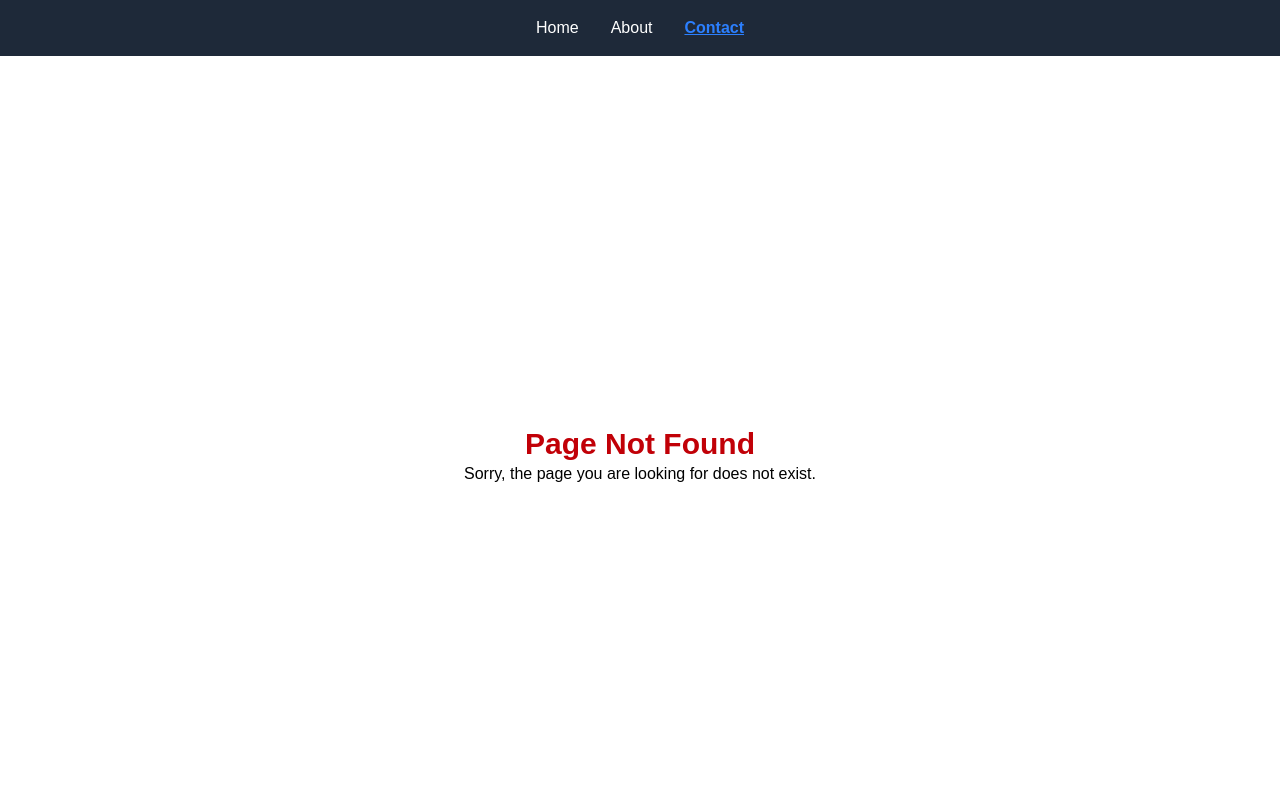
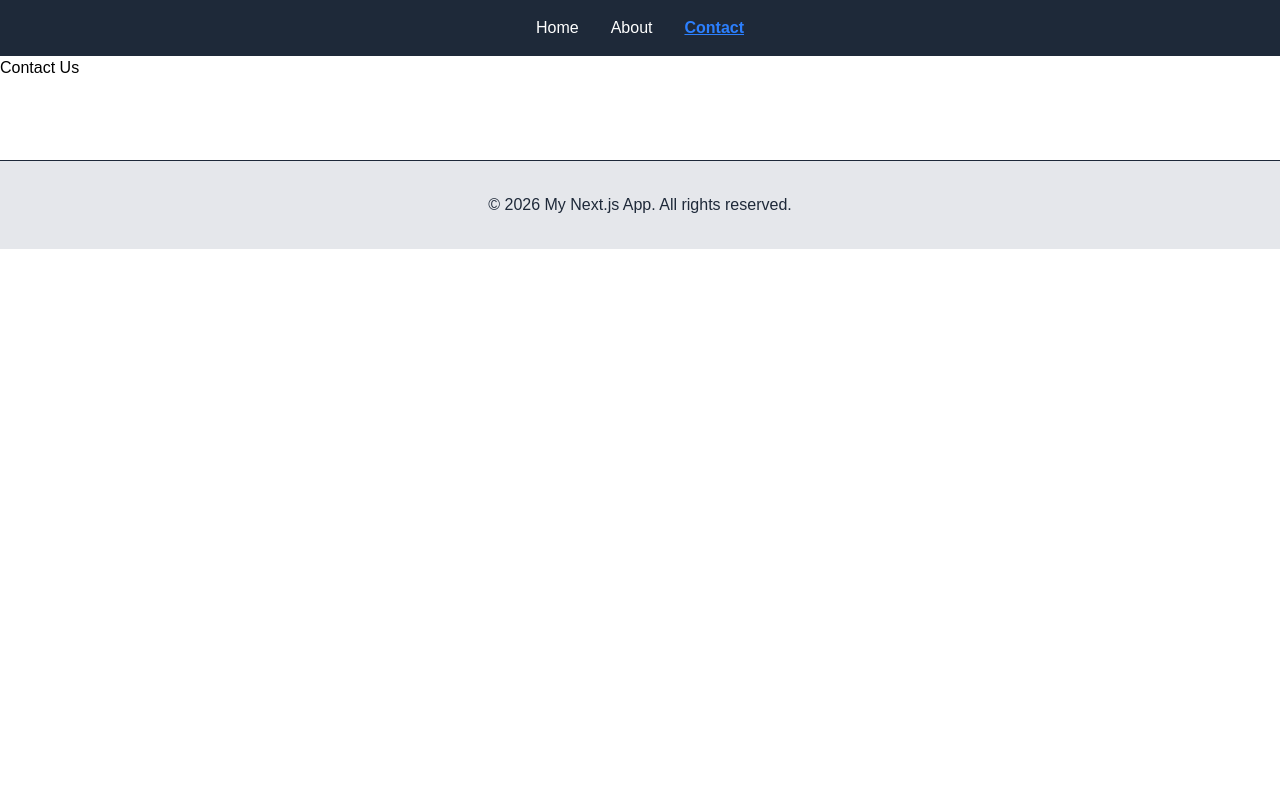
Before and after one commit to reghanan06-hue/nextjs-tutorial, a Next.js app: page /contact in a window 1280 px wide. Before the commit this address had no page. Shown: the top 800 px of the page. Built offline with nearby package versions, Linux system fonts and the light colour scheme.

Commit message:
add page contact

```diff
--- /dev/null
+++ b/app/contact/page.js
@@ -0,0 +1,9 @@
+import React from 'react'
+
+export default function ContactPage() {
+  return (
+    <div>
+      <h1>Contact Us </h1>
+    </div>
+  )
+}
```
